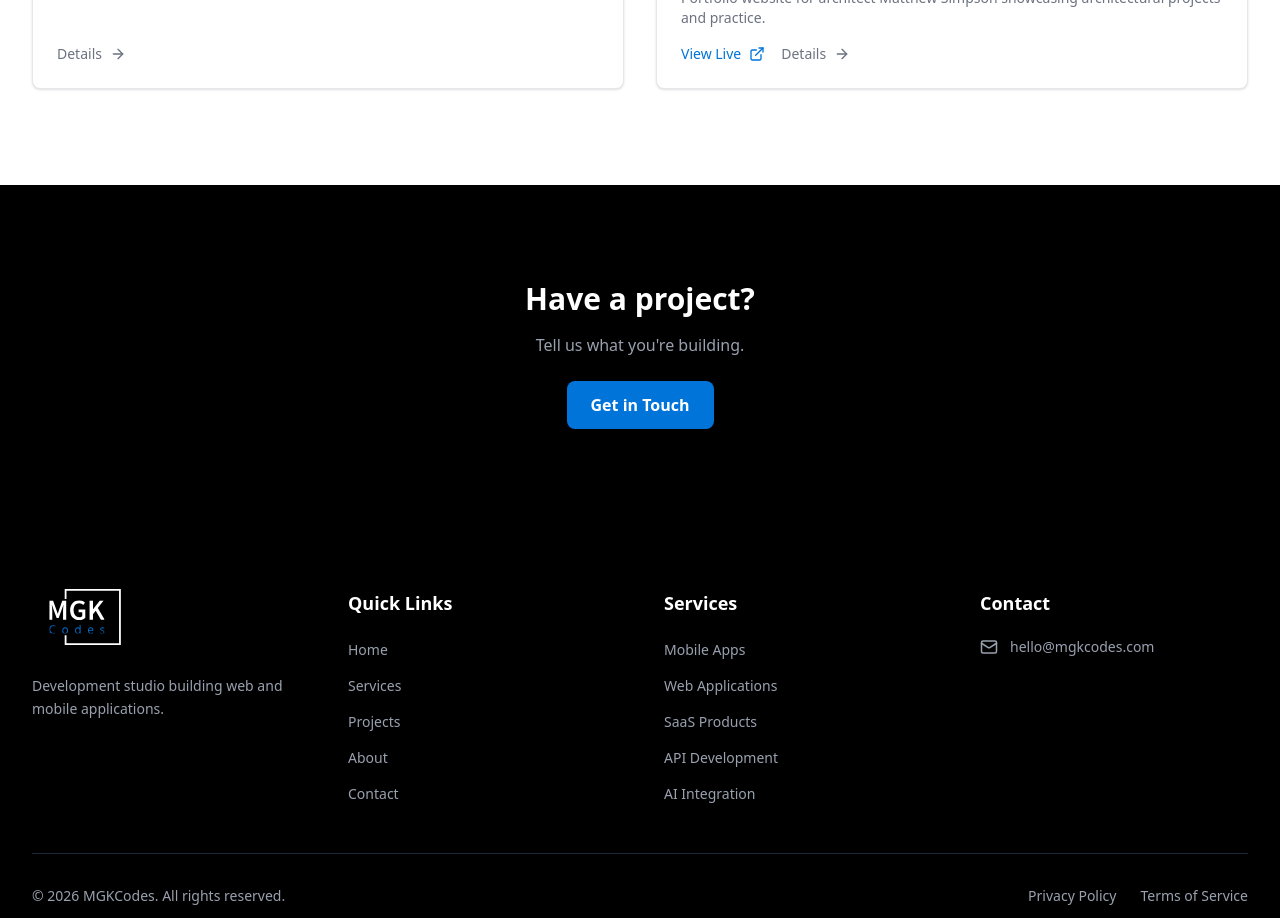
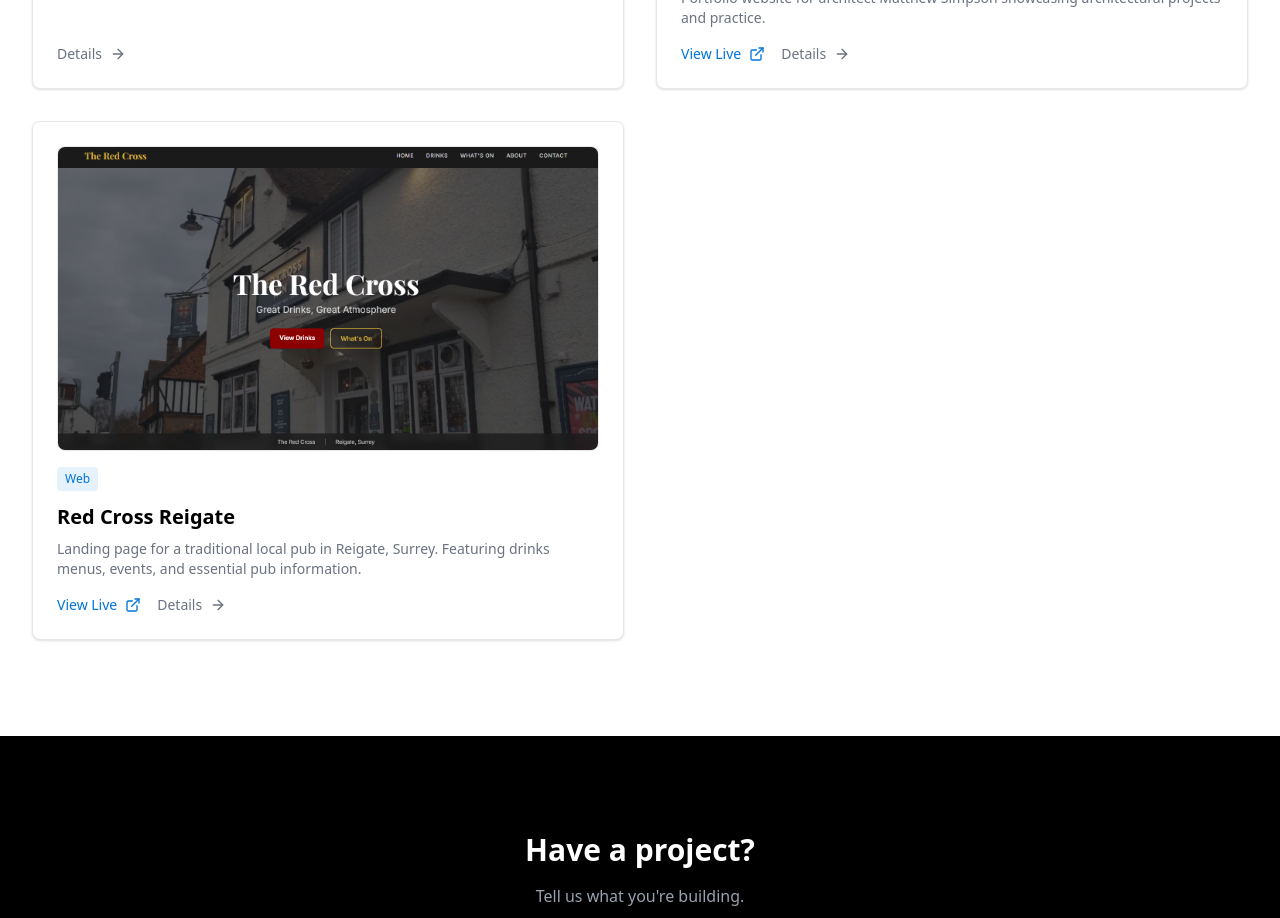
Before and after one commit to MattKay02/MGKCodes, a Next.js app: page /projects in a window 1280 px wide. Shown: the part 1120-2038 px from the top of the page. Built offline with nearby package versions, Linux system fonts and the light colour scheme.

Commit message:
Added red cross information to project space

```diff
--- a/app/page.tsx
+++ b/app/page.tsx
@@ -30,6 +30,14 @@ const featuredProjects = [
       "Portfolio website for an architecture firm showcasing projects and practice.",
     status: "Live",
     link: "https://matthewsimpsonarchitecture.vercel.app",
+  },
+  {
+    title: "Red Cross Reigate",
+    type: "Web",
+    description:
+      "Landing page for a traditional local pub in Reigate, Surrey.",
+    status: "Live",
+    link: "https://red-cross-reigate.vercel.app",
   },
 ];
 
--- a/app/projects/[slug]/page.tsx
+++ b/app/projects/[slug]/page.tsx
@@ -53,6 +53,26 @@ const projects: Record<string, Project> = {
     results: ["Live at matthewsimpsonarchitecture.vercel.app"],
     images: ["/images/Portfolio_images/MSA-screenshot.png"],
     liveUrl: "https://matthewsimpsonarchitecture.vercel.app",
+  },
+  "red-cross-reigate": {
+    title: "Red Cross Reigate",
+    category: "Web",
+    heroImage: "/images/Portfolio_images/RedCrossReigate-screenshot.png",
+    challenge:
+      "A well-loved local pub in Reigate needed a modern online presence to attract customers and share key information like drinks menus, upcoming events, and opening hours.",
+    solution:
+      "A clean, inviting landing page that captures the pub's character with a strong hero image, easy navigation, and quick access to drinks, events, and contact details. Built mobile-first so customers can find what they need on the go.",
+    features: [
+      "Full-screen hero with pub imagery",
+      "Drinks menu section",
+      "What's On events listing",
+      "About section with pub story",
+      "Contact information and location",
+      "Mobile-optimized responsive design",
+    ],
+    results: ["Live at red-cross-reigate.vercel.app"],
+    images: ["/images/Portfolio_images/RedCrossReigate-screenshot.png"],
+    liveUrl: "https://red-cross-reigate.vercel.app",
   },
 };
 
--- a/app/projects/page.tsx
+++ b/app/projects/page.tsx
@@ -48,6 +48,17 @@ const projects: Project[] = [
     image: "/images/Portfolio_images/MSA-screenshot.png",
     link: "https://matthewsimpsonarchitecture.vercel.app",
     slug: "matthew-simpson-architecture",
+  },
+  {
+    id: 3,
+    category: "web",
+    categoryLabel: "Web",
+    title: "Red Cross Reigate",
+    description:
+      "Landing page for a traditional local pub in Reigate, Surrey. Featuring drinks menus, events, and essential pub information.",
+    image: "/images/Portfolio_images/RedCrossReigate-screenshot.png",
+    link: "https://red-cross-reigate.vercel.app",
+    slug: "red-cross-reigate",
   },
 ];
 
```
Also changed, not shown: public/images/Portfolio_images/RedCrossReigate-screenshot.png (added).
